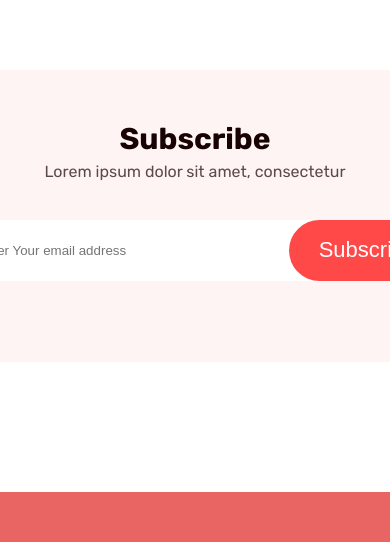
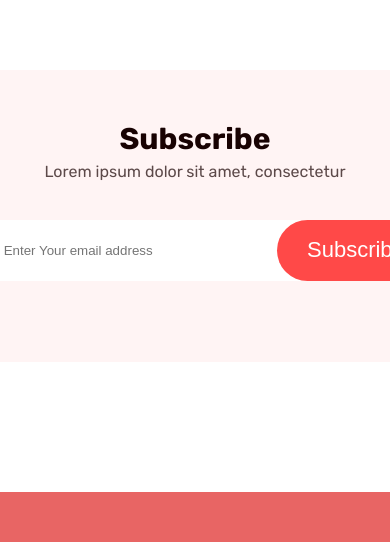
Before and after one commit to OybekArabboyev/headphones-site, a plain HTML site: page index.html in a window 390 px wide. Shown: the part 5319-5861 px from the top of the page. Drawn offline with Linux system fonts and the light colour scheme.

Commit message:
second-fix

```diff
--- a/css/main.css
+++ b/css/main.css
@@ -532,4 +532,15 @@ input {
         width: 400px;
         height: 400px;
     }
+    .subscribe {
+        display: flex;
+        align-items: center;
+        justify-content: center;
+    }
+    .subscribe-form {
+        width: 500px;
+    }
+    .input {
+        width: 450px;
+    }
 }
```
